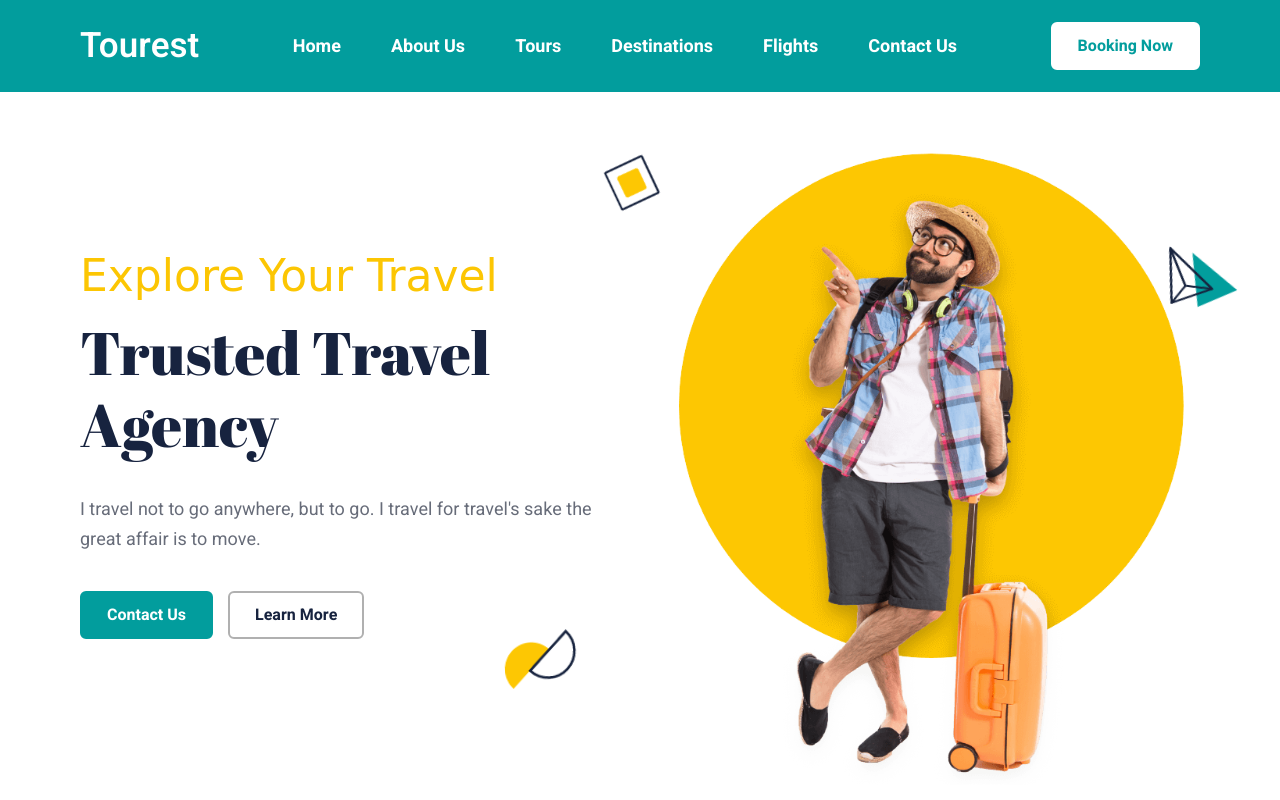
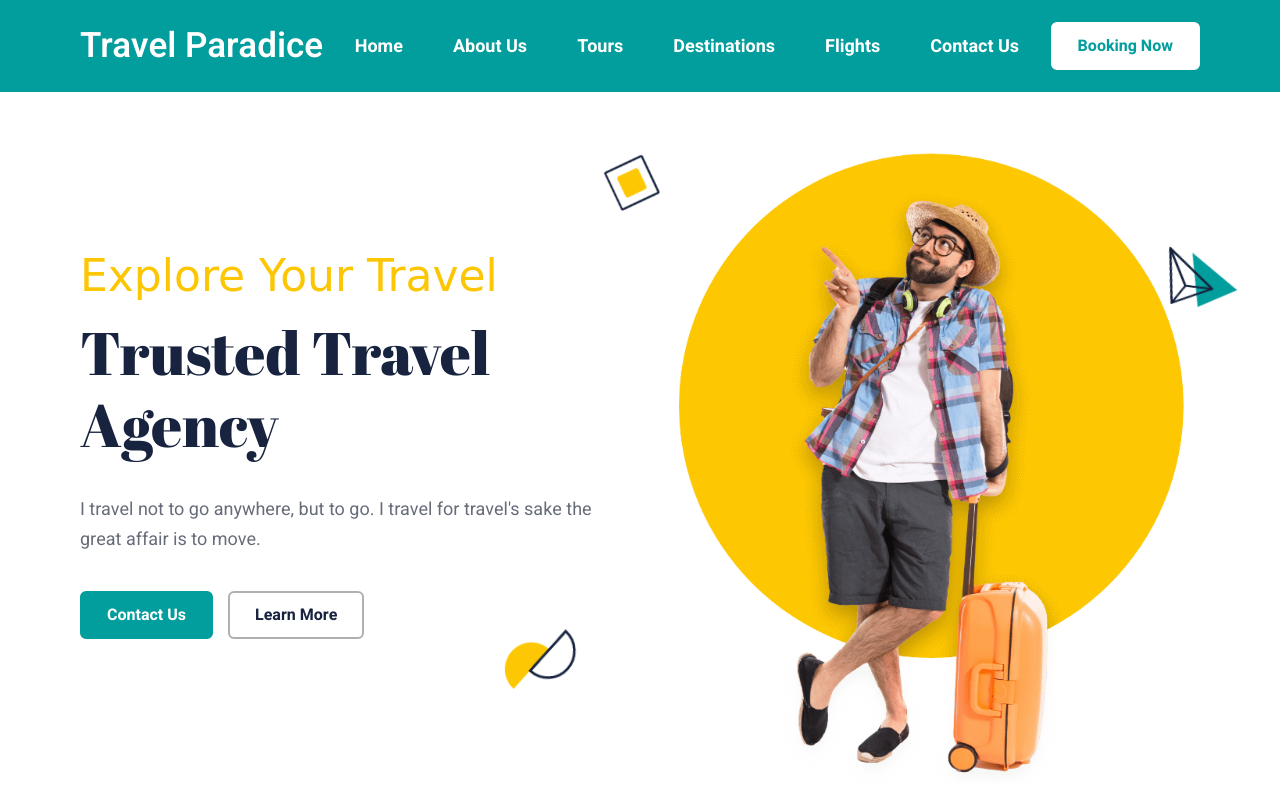
Before and after one commit to devanshucodes/travel-paradice, a plain HTML site: page index.html in a window 1280 px wide. Shown: the top 800 px of the page. Drawn offline with nearby package versions, Linux system fonts and the light colour scheme; a web font is replaced by a local one.

Commit message:
name changes

```diff
--- a/index.html
+++ b/index.html
@@ -5,7 +5,7 @@
   <meta charset="UTF-8">
   <meta http-equiv="X-UA-Compatible" content="IE=edge">
   <meta name="viewport" content="width=device-width, initial-scale=1.0">
-  <title>Tourest - Explore the World</title>
+  <title>Travel Paradice - Explore the World</title>
 
   <!--
     - favicon
@@ -38,7 +38,7 @@
     <div class="container">
 
       <a href="#">
-        <h1 class="logo">Tourest</h1>
+        <h1 class="logo">Travel Paradice</h1>
       </a>
 
       <button class="nav-toggle-btn" data-nav-toggle-btn aria-label="Toggle Menu">
@@ -781,10 +781,10 @@
 
       <div class="footer-bottom">
 
-        <a href="#" class="logo">Tourest</a>
+        <a href="#" class="logo">Travel Paradice</a>
 
         <p class="copyright">
-          &copy; 2022 <a href="#" class="copyright-link">codewithsadee</a>. All Rights Reserved
+          &copy; 2023 <a href="#" class="copyright-link">Travel Paradice</a>. All Rights Reserved
         </p>
 
         <ul class="social-list">
```
